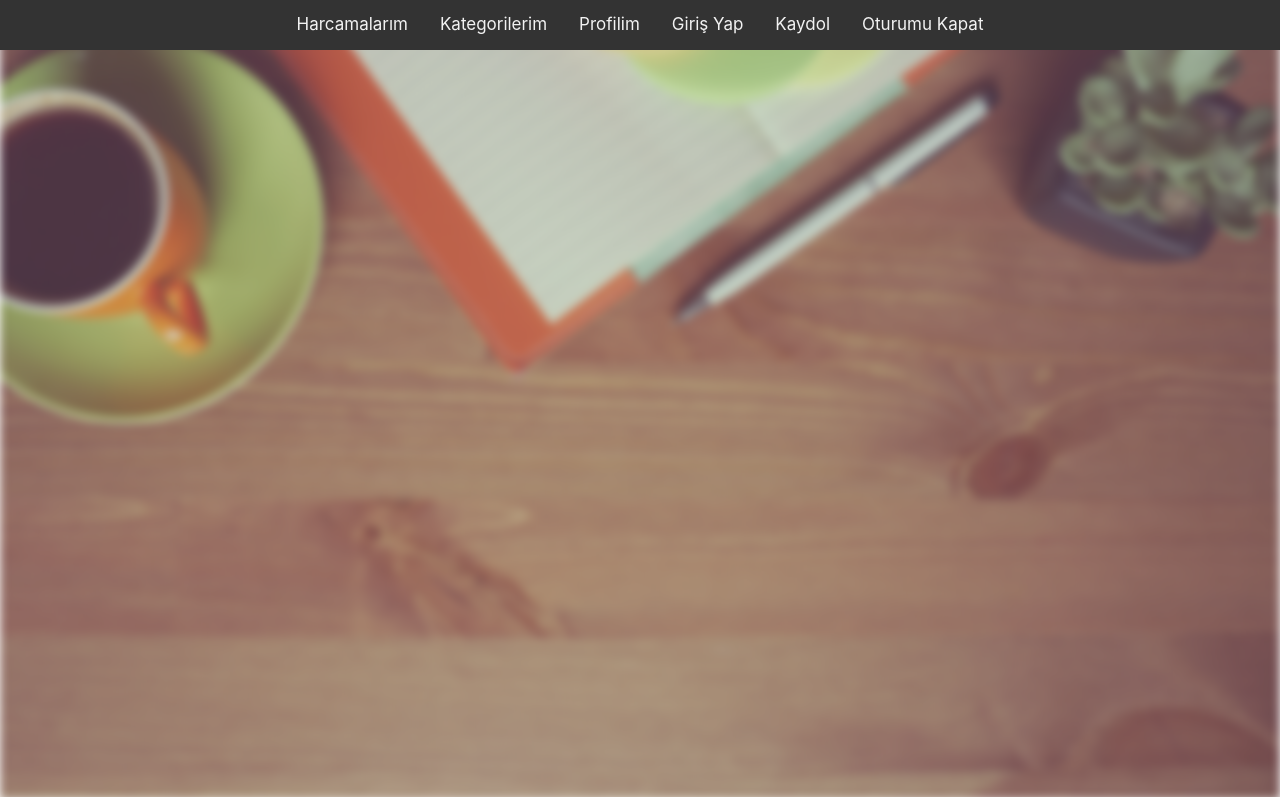
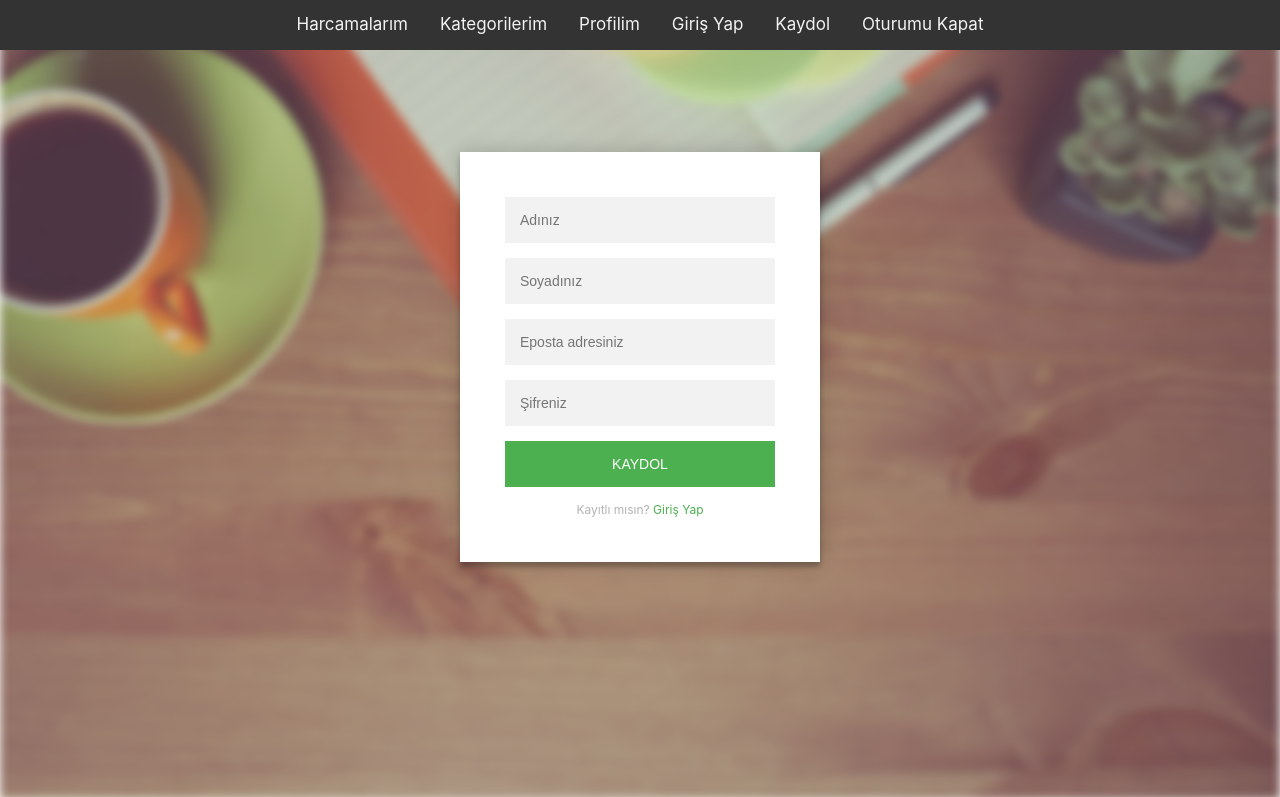
Before and after one commit to eharuncan/ExamplePersonalAccountingTS, a website built with webpack: page public/index.html in a window 1280 px wide. Shown: the top 797 px of the page. Built offline with nearby package versions, Linux system fonts and the light colour scheme.

Commit message:
sayfa class yapısı ayarlandı

```diff
--- a/public/index.html
+++ b/public/index.html
@@ -41,14 +41,41 @@
           <a href="#home">Düzenle</a>
         </div>
       </div>
-      <a href="#home">Giriş Yap</a>
-      <a href="#home">Kaydol</a>
+      <a href="#login-page">Giriş Yap</a>
+      <a href="#register-page">Kaydol</a>
       <a href="#contact">Oturumu Kapat</a>
     </div>
   </header>
 
-  <div id="login-bg"></div>
 
+
+  <div id="register-page" class="page">
+    <div id="login-bg"></div>
+    <div class="login-page">
+      <div class="form">
+        <form class="register-form">
+          <input type="text" placeholder="Adınız"/>
+          <input type="text" placeholder="Soyadınız"/>
+          <input type="text" placeholder="Eposta adresiniz"/>
+          <input type="password" placeholder="Şifreniz"/>
+          <button>Kaydol</button>
+          <p class="message">Kayıtlı mısın? <a href="#">Giriş Yap</a></p>
+        </form>
+      </div>
+    </div>
+  </div>
+
+
+<div class="login-page">
+  <div class="form">
+    <form class="login-form">
+      <input type="text" placeholder="Eposta adresiniz"/>
+      <input type="password" placeholder="Şifreniz"/>
+      <button>Giriş Yap</button>
+      <p class="message">Kayıtlı değil misin? <a href="#">Hesap Oluştur</a></p>
+    </form>
+  </div>
+</div>
 
   <footer class="footer">
     2022 Şahsi Muhasebem
--- a/public/static/css/style.css
+++ b/public/static/css/style.css
@@ -26,7 +26,7 @@ body {
   background-color: #333;
   width: 100%;
   height: 50px;
-  z-index: 1;
+  z-index: 999;
 }
 
 .navbar a {
@@ -68,7 +68,13 @@ body {
   display: block;
 }
 
+.page{
+  width: 100%;
+  height: 100%;
+}
+
 #login-bg {
+  position: absolute;
   background-image: url('/public/assets/background.jpg');
   background-size: cover;
   width: 100%;
@@ -77,6 +83,92 @@ body {
   filter: blur(5px);
 }
 
+.login-page {
+  width: 360px;
+  padding: 8% 0 0;
+  margin: auto;
+}
+
+.form {
+  position: relative;
+  z-index: 1;
+  background: #FFFFFF;
+  max-width: 360px;
+  margin: 0 auto 100px;
+  padding: 45px;
+  text-align: center;
+  box-shadow: 0 0 20px 0 rgba(0, 0, 0, 0.2), 0 5px 5px 0 rgba(0, 0, 0, 0.24);
+}
+.form input {
+  outline: 0;
+  background: #f2f2f2;
+  width: 100%;
+  border: 0;
+  margin: 0 0 15px;
+  padding: 15px;
+  box-sizing: border-box;
+  font-size: 14px;
+}
+.form button {
+  text-transform: uppercase;
+  outline: 0;
+  background: #4CAF50;
+  width: 100%;
+  border: 0;
+  padding: 15px;
+  color: #FFFFFF;
+  font-size: 14px;
+  -webkit-transition: all 0.3 ease;
+  transition: all 0.3 ease;
+  cursor: pointer;
+}
+.form button:hover,.form button:active,.form button:focus {
+  background: #43A047;
+}
+.form .message {
+  margin: 15px 0 0;
+  color: #b3b3b3;
+  font-size: 12px;
+}
+.form .message a {
+  color: #4CAF50;
+  text-decoration: none;
+}
+
+.container {
+  position: relative;
+  z-index: 1;
+  max-width: 300px;
+  margin: 0 auto;
+}
+.container:before, .container:after {
+  content: "";
+  display: block;
+  clear: both;
+}
+.container .info {
+  margin: 50px auto;
+  text-align: center;
+}
+.container .info h1 {
+  margin: 0 0 15px;
+  padding: 0;
+  font-size: 36px;
+  font-weight: 300;
+  color: #1a1a1a;
+}
+.container .info span {
+  color: #4d4d4d;
+  font-size: 12px;
+}
+.container .info span a {
+  color: #000000;
+  text-decoration: none;
+}
+.container .info span .fa {
+  color: #EF3B3A;
+}
+
 .footer {
   padding-top: 50px;
   text-align: center;
```
